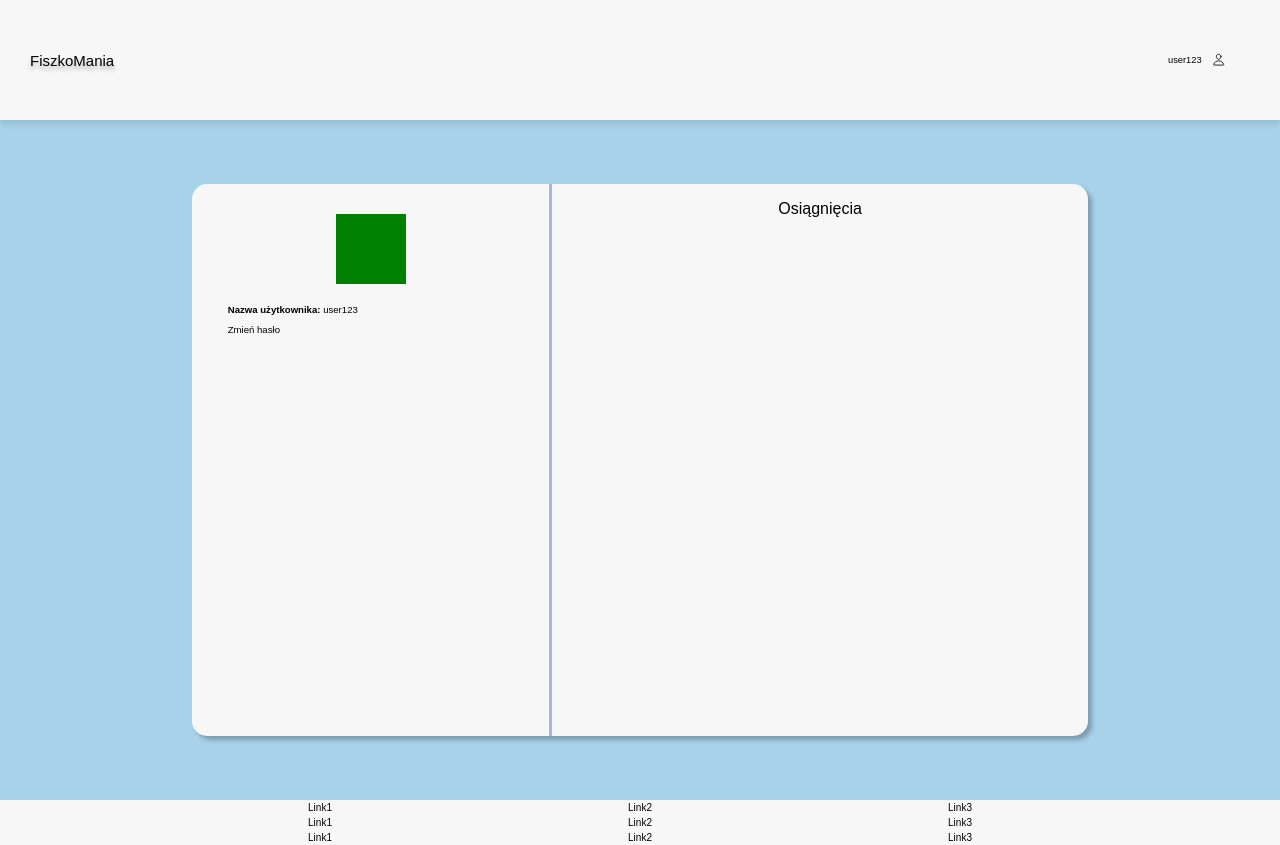
After one commit to domi-pro/FiszkoMania, a Flask app: page /dashboard in a window 1280 px wide. The commit adds this page. Run offline with Flask 3, Linux system fonts and the light colour scheme; a user stored in the database is signed in.

Commit message:
add: password change and user model

```diff
--- a/main.py
+++ b/main.py
@@ -1,9 +1,44 @@
+### NOTATKI:
+
+## Kolejny krok to dodać zabezpieczenie wymagania zalogowania zeby przejsc do strony home i wyswietlac uzytkownika
+## Jest do tego biblioteka LoginManager ale wymaga to ode mnie operacji na obiekcie User i haszowaniu hasła
+## Dlatego muszę przerobić kod tak aby działał na obiekcie User to jego dodawał do bazy oraz posiadał haszowanie hasła
+## Potem kolejne kroki aby użyć LoginManagera
+
 import sqlite3
 from flask import Flask, render_template, redirect, url_for, request, flash
-
+from flask_login import LoginManager, UserMixin, login_user, login_required, logout_user, current_user
+from flask_sqlalchemy import SQLAlchemy
+from datetime import datetime
+from werkzeug.security import generate_password_hash, check_password_hash
 # App setup
 app = Flask(__name__)
-app.secret_key = 'many random bytes'
+
+app.config['SQLALCHEMY_DATABASE_URI'] = 'sqlite:///users.db'
+app.config['SECRET_KEY'] = 'many random bytes'
+
+db = SQLAlchemy(app)
+
+login_manager = LoginManager()
+login_manager.init_app(app)
+login_manager.login_message = "Zaloguj się, aby wejść na stronę"
+login_manager.login_view = 'login'
+
+@login_manager.user_loader
+def load_user(user_id):
+    return Users.query.get(int(user_id))
+
+class Users(db.Model, UserMixin):
+    id = db.Column(db.Integer, primary_key=True)
+    username = db.Column(db.String(200), nullable=False, unique=True)
+    password = db.Column(db.String(200), nullable=False, unique=True)
+    date_added = db.Column(db.DateTime, default=datetime.utcnow)
+
+    def __repr__(self):
+        return '<Name %r>' % self.username
+
+with app.app_context():
+    db.create_all()
 
 # Connections to databases
 connection_flashcard = sqlite3.connect("fiszki.db");
@@ -22,52 +57,86 @@ def index():
 def login():
     if request.method == 'POST':
 
-        connection_user = sqlite3.connect("users_dane.db");
-        cursor_user = connection_user.cursor();
-
         username = request.form['username']
         password = request.form['password']
 
-        query = "SELECT username, password FROM users WHERE username='"+username+"' AND password ='"+password+"'"
-        cursor_user.execute(query)
-
-        results = cursor_user.fetchall()
-
-        if len(results) == 0:
-           flash("Dane logowania są niepoprawne. Spróbuj ponownie")
-           return redirect(url_for('login'))
+        user = Users.query.filter_by(username=username).first()
+        if user:
+            if check_password_hash(user.password, password):
+                login_user(user)
+                return redirect(url_for('dashboard'))
+            else:
+                flash("Błędne hasło. Spróbuj ponownie")
+                return redirect(url_for('login'))
         else:
-            return redirect(url_for('home'))
+            flash("Użytkownik o takiej nazwie nie istnieje")
     return render_template('login.html')
 
 @app.route('/signup', methods=['GET', 'POST'])
 def signup():
     if request.method == "POST":
-        connection_user = sqlite3.connect('users_dane.db')
-        cursor_user = connection_user.cursor();
 
         username = request.form['username']
         password = request.form['password']
-        query = "SELECT username FROM users WHERE username='"+username+"'"
-        cursor_user.execute(query)
 
-        results = cursor_user.fetchall()
-        if len(results) == 0:
-            add_to_base = "INSERT INTO users VALUES('"+username+"', '"+password+"')"
-            cursor_user.execute(add_to_base)
-            connection_user.commit()
-            return render_template('login.html')
-        else:
+        user = Users.query.filter_by(username=username).first()
+
+        if user:
             flash("Użytkownik o takiej nazwie już istnieje. Spróbuj ponownie")
             return redirect(url_for('signup'))
+
+        new_user = Users(username=username, password=generate_password_hash(password, method='sha256'))
+
+        db.session.add(new_user)
+        db.session.commit()
+        return redirect(url_for('login'))
+
     return render_template('signup.html')
 
 @app.route('/home')
+@login_required
 def home():
     pol_def = str(rows[0][1])
     hiszp_def = str(rows[0][2])
     return render_template('home.html', pol_def=pol_def, hiszp_def=hiszp_def)
 
+@app.route('/logout')
+@login_required
+def logout():
+    logout_user()
+    return redirect(url_for('index'))
+
+@app.route('/dashboard')
+@login_required
+def dashboard():
+    return render_template('dashboard.html')
+
+@app.route('/change-password', methods=['GET', 'POST'])
+@login_required
+def changePassword():
+    if request.method == 'POST':
+
+        user_update = Users.query.get_or_404(current_user.id)
+        #old_password = generate_password_hash(request.form['old_password'], method='sha256')
+        old_password = request.form['old_password']
+        new_password = request.form['new_password']
+        new_password_repeat = request.form['new_password_repeat']
+
+
+        if check_password_hash(current_user.password, old_password):
+            if new_password == new_password_repeat:
+                user_update.password = generate_password_hash(new_password)
+                db.session.commit()
+                flash("Hasło zostało zmienione")
+                return redirect(url_for('dashboard'))
+            else:
+                flash("Hasło i powtórzone hasło są różne")
+                return redirect(url_for('changePassword'))
+        else:
+            flash("Błędne hasło. Spróbuj ponownie.")
+            return redirect(url_for('changePassword'))
+
+    return render_template('change_password.html')
 
 if __name__ == "__main__":
     app.run(debug=True)
--- a/static/css/style.css
+++ b/static/css/style.css
@@ -19,11 +19,13 @@ header{
 }
 
 .header_to_right{
-    display: flex;
+    margin-right: 10px;
     width: 50%;
     height: 15vh;
+    /*
+    display: flex;
     align-items: center;
-    justify-content: right;
+    justify-content: right; */
 }
 .logo-header{
     color: black;
@@ -32,19 +34,70 @@ header{
     word-wrap: break-word;
     margin-left: 30px;
 }
+.login-button-outter{
+    display: flex;
+    margin-left: auto;
+    width: 20%;
+    height: 100%;
+    justify-content: center;
+    align-items: center;
+}
 .login-button{
     border-radius: 5px;
     background: #A7B1EA;
     border: none;
     outline: none;
     display: flex;
-    margin-right: 30px;
-    height: 20px;
-    width: 15%;
     font-size: 8px;
     align-items: center;
+    cursor: pointer;
     justify-content: center;
+    height: 30%;
+    margin-left: auto;
+    margin-right: 10px;
+    width: 100%;
+}
+ion-icon[name="log-out-outline"]{
+    width: 20px;
+}
+.logout{
+    margin-right:10px;
+    display: flex;
+    align-items: center;
+    text-decoration: none;
+    font-size: 0.7em;
+    color: #000;
+    margin-top: 5px;
+    margin-bottom: 5px;
+}
+.user-button{
     cursor: pointer;
+    border: none;
+    background: none;
+    display: flex;
+    flex-direction: row;
+    align-items: center;
+    justify-content: center;
+    height: 100%;
+    margin-left: auto;
+    margin-right: 10px;
+    width: 20%;
+}
+.user-menu{
+    display: flex;
+    flex-direction: column;
+    width: 20%;
+    padding: 8px;
+    background: #F8F7F7;
+    margin-left: auto;
+    margin-right: 10px;
+    border-radius: 0px 0px 5px 5px;
+    border-style: solid;
+    border-width: 1px;
+    border-color: #A7B1EA;
+}
+.hidden{
+    display: none;
 }
 footer{
     width:100%;
@@ -111,7 +164,7 @@ footer{
     width: 20%;
     height:100%;
 }
-ion-icon{
+ion-icon[name="ellipse"]{
     width: 100%;
     height: 80%;
     color: #A7D2EA;
@@ -268,6 +321,59 @@ ion-icon{
     width: 80%;
 }
 
+/* dashboard.html */
+.dashboard{
+    width: 70vw;
+    min-height: 40vh;
+    margin-left: auto;
+    margin-right: auto;
+    margin-top: 5%;
+    margin-bottom: 5%;
+    border-radius: 15px;
+    background: #F8F7F7;
+    box-shadow: 4px 4px 4px 0px rgba(0, 0, 0, 0.25);
+    text-align: center;
+    align-items: center;
+    display: flex;
+    flex-direction: row;
+}
+
+.user_information{
+    width: 40%;
+    height:100%;
+    display: flex;
+    flex-direction: column;
+    align-items: center;
+    border-radius: 15px 0px 0px 15px;
+    border-right-style: solid;
+    border-color: #A7B1EA;
+}
+
+.avatar{
+    width: 70px;
+    height: 70px;
+    margin-top: 30px;
+    background: green;
+}
+
+.user-data{
+    width: 80%;
+    text-align: left;
+    margin-top: 10px;
+    font-size: 0.6em;
+}
+
+.user_achievements{
+    width: 60%;
+    height:100%;
+    border-radius: 0px 15px 15px 0px;
+}
+
+.change_password{
+    color: #000;
+    text-decoration: none;
+}
+
 /* home.html */
 .panel-background{
     background-color: #F8F7F7;
--- /dev/null
+++ b/static/javascript/script.js
@@ -0,0 +1,4 @@
+function RollDownUserMenu(){
+    document.getElementById('user-menu').classList.toggle("user-menu");
+    document.getElementById('user-menu').classList.toggle("hidden");
+}
--- a/templates/base.html
+++ b/templates/base.html
@@ -5,6 +5,7 @@
     <meta http-equiv='X-UA-Compatible' content='IE=edge'>
     <meta name='viewport' content='width=device-width, initial-scale=1'>
     <link rel="stylesheet" href="{{ url_for('static', filename='css/style.css') }}">
+    <script src="{{url_for('static', filename='javascript/script.js')}}"></script>
     <script type="module" src="https://unpkg.com/ionicons@7.1.0/dist/ionicons/ionicons.esm.js"></script>
     <script nomodule src="https://unpkg.com/ionicons@7.1.0/dist/ionicons/ionicons.js"></script>
     {% block head %}{% endblock %}
@@ -12,7 +13,17 @@
 <body>
     <header>
         <div class="header_to_left"><p class="logo-header">FiszkoMania</p></div>
-        <div class="header_to_right"><button class="login-button" onclick="location.href='/login'">ZALOGUJ</button></div>
+        {% if current_user.is_authenticated %}
+            <div class="header_to_right"><button class="user-button" onclick="RollDownUserMenu()"><p class="logout">{{current_user.username}}</p><ion-icon name="person-outline"></ion-icon></button>
+                <div id="user-menu" class="hidden">
+                    <a class="logout" href="/dashboard">Moje konto</a>
+                    <hr style="width: 100%; height: 0.75px; border-width: 0; background-color: #A7B1EA">
+                    <a class="logout" href="{{url_for('logout')}}">Wyloguj<ion-icon name="log-out-outline"></ion-icon></a></div>
+            </div>
+            <!--<div class="header_to_right"><a class="logout" href="{{url_for('logout')}}"><p>Wyloguj</p><ion-icon name="log-out-outline"></ion-icon></a></div>-->
+        {% else %}
+            <div class="header_to_right"><div class="login-button-outter"><button class="login-button" onclick="location.href='/login'">ZALOGUJ</button></div></div>
+        {% endif %}
     </header>
     <div class="main-background">
         {% block body %}{% endblock %}
--- /dev/null
+++ b/templates/dashboard.html
@@ -0,0 +1,18 @@
+{% extends 'base.html' %}
+
+{% block head %}
+{% endblock %}
+
+
+{% block body %}
+<div class="dashboard">
+<div class="user_information">
+    <div class="avatar"></div>
+    <div class="user-data">
+        <p><strong>Nazwa użytkownika:</strong> {{ current_user.username }}</p>
+        <a class="change_password" href="/change-password">Zmień hasło</a>
+    </div>
+</div>
+<div class="user_achievements"><p>Osiągnięcia</p></div>
+</div>
+{% endblock %}
--- a/templates/home.html
+++ b/templates/home.html
@@ -2,6 +2,10 @@
 
 {% block head %}
 <title>Home Page</title>
+{% endblock %}
+
+{% block header %}
+<div class="header_to_right"><a href="{{url_for('logout')}}"><p>Wyloguj</p><ion-icon name="log-out-outline"></ion-icon></a></div>
 {% endblock %}
 
 {% block body %}
--- a/templates/index.html
+++ b/templates/index.html
@@ -3,6 +3,7 @@
 {% block head %}
 
 {% endblock %}
+
 
 {% block body %}
 <div class="main-left">
--- a/templates/signup.html
+++ b/templates/signup.html
@@ -2,6 +2,10 @@
 
 {% block head %}
 <title>Sign up Page</title>
+{% endblock %}
+
+{% block header %}
+<div class="header_to_right"><button class="login-button" onclick="location.href='/login'">ZALOGUJ</button></div>
 {% endblock %}
 
 {% block body %}
```
Also changed, not shown: templates/change_password.html (added, +26 -0 lines), README.md, instance/users.db (added).
